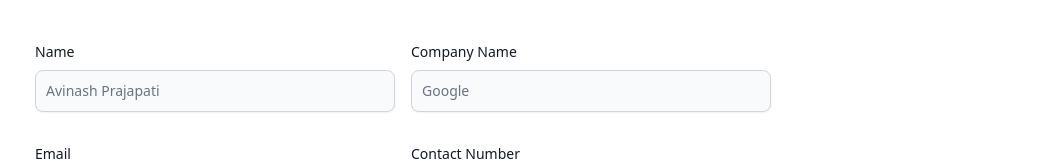
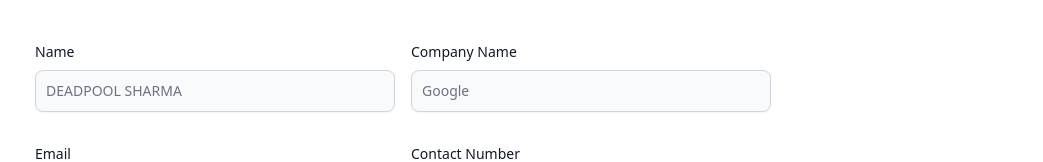
Before and after one commit to avinashprj/contact-form, a Next.js app: page / in a window 1280 px wide. Shown: the part 198-360 px from the top of the page, without its empty margins (237-1280 px from the left). Built offline with nearby package versions, Linux system fonts and the light colour scheme.

Commit message:
refactor: 💡 change placeholder

```diff
--- a/pages/index.js
+++ b/pages/index.js
@@ -35,7 +35,7 @@ export default function Home() {
   };
 
   const submitButtonHandler = () => {
-    sendEmail();
+    // sendEmail();
   };
 
   const formik = useFormik({
@@ -135,7 +135,7 @@ export default function Home() {
                       ? "border-red-600 focus:border-red-600 focus:ring-red-600 dark:border-red-500 dark:focus:border-red-500 dark:focus:ring-red-600 "
                       : "border-gray-300 focus:ring-primary-500 focus:border-primary-500 dark:border-gray-600 dark:focus:ring-primary-500 dark:focus:border-primary-500"
                   }`}
-                  placeholder="Avinash Prajapati"
+                  placeholder="DEADPOOL SHARMA"
                   value={formik.values.name}
                   onBlur={formik.handleBlur}
                   onChange={formik.handleChange}
```
